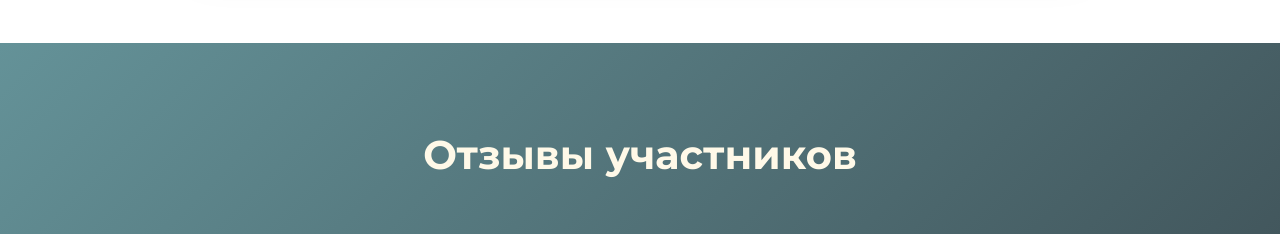
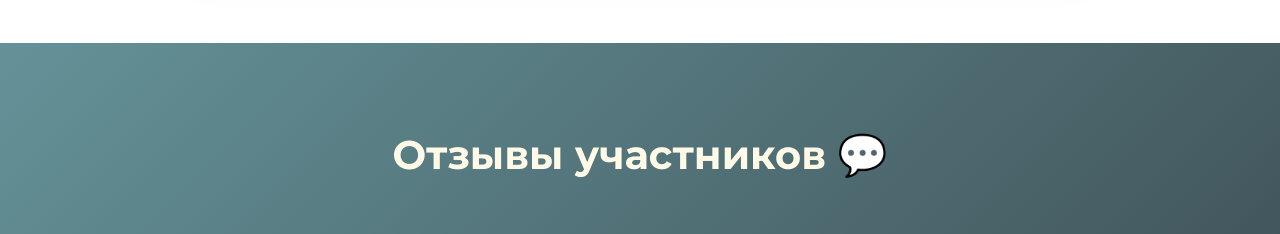
Before and after one commit to dasharohanova/speaking-booster-community, a plain HTML site: page index.html in a window 1280 px wide. Shown: the part 2560-2794 px from the top of the page. Drawn offline with Linux system fonts and the light colour scheme; grey boxes are pictures that could not be loaded.

Commit message:
Update index.html

```diff
--- a/index.html
+++ b/index.html
@@ -663,7 +663,7 @@
     </section>
 <section class="testimonials">
     <div class="container">
-        <h2 class="section-title" style="color: #FFF9E8;">Отзывы участников</h2>
+        <h2 class="section-title" style="color: #FFF9E8;">Отзывы участников 💬</h2>
         <div class="testimonial-carousel">
             <div class="testimonial-track" id="testimonialTrack">
                 <!-- Отзыв 1 -->
```
